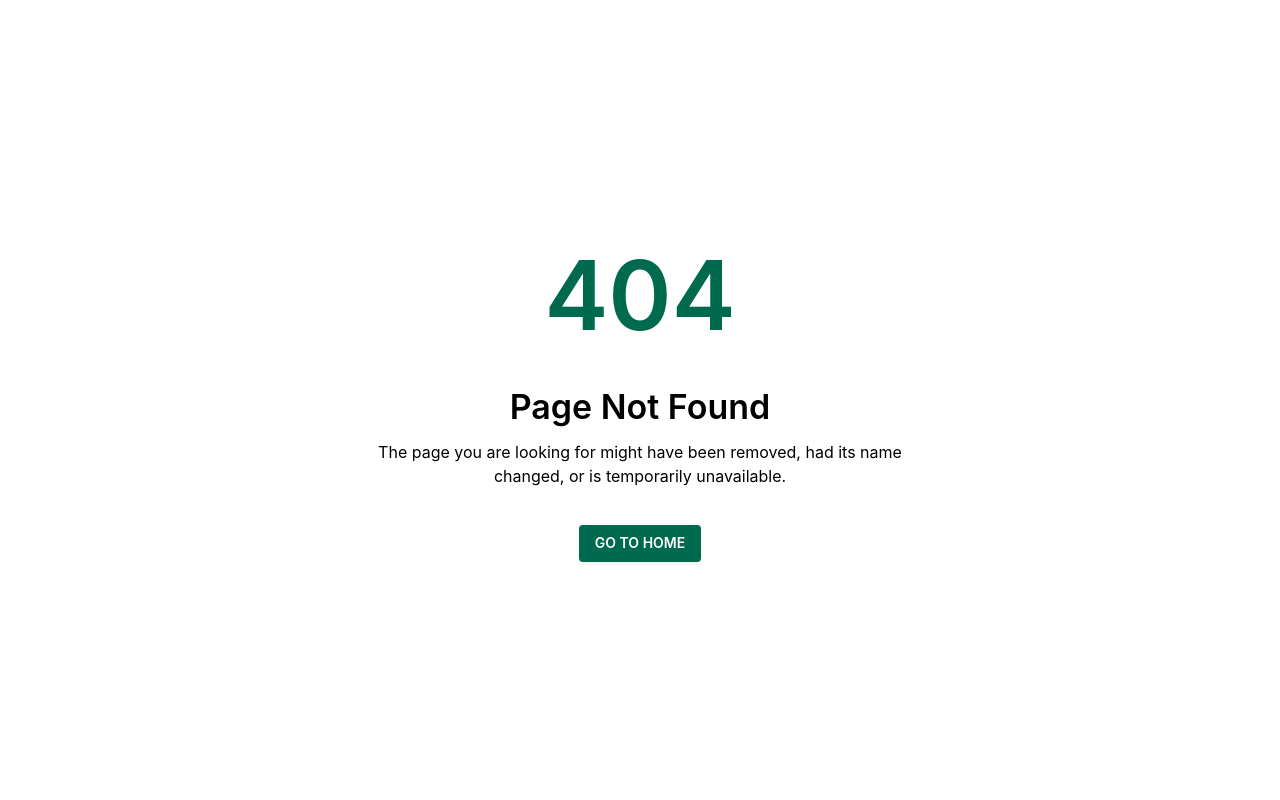
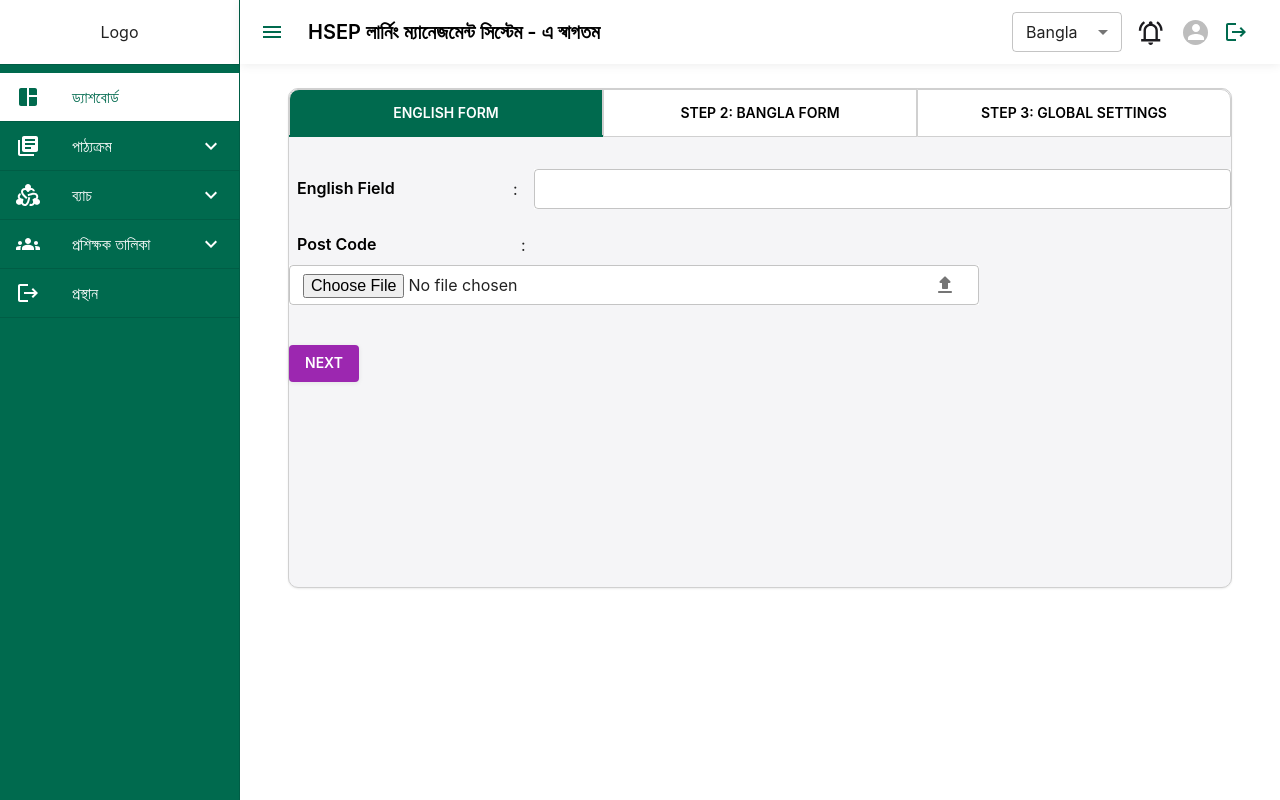
Before and after one commit to affan-habib/admin-panel, a React (Create React App) app: page /create-batch in a window 1280 px wide. Before the commit this address had no page. Built offline with nearby package versions, Linux system fonts and the light colour scheme; sample sign-in values are in the browser's storage.

Commit message:
header and sidebar initial setup done

```diff
--- a/src/components/layouts/Header.tsx
+++ b/src/components/layouts/Header.tsx
@@ -9,7 +9,7 @@ import MenuIcon from '@mui/icons-material/Menu';
 import { styled } from '@mui/material/styles';
 import notificationIcon from 'assets/Notification.svg';
 import ExpandMoreIcon from '@mui/icons-material/ExpandMore';
-import { Person } from '@mui/icons-material';
+import { Logout, Person } from '@mui/icons-material';
 import LanguageSelect from 'components/common/LanguageSelect';
 import { useTranslation } from 'react-i18next';
 const drawerWidth = 240;
@@ -90,7 +90,7 @@ const Header: React.FC<HeaderProps> = ({
             sx={{ ml: 1 }}
             onClick={handleLogout}
           >
-            <ExpandMoreIcon />
+            <Logout />
           </IconButton>
         </Box>
       </Toolbar>
--- a/src/components/layouts/menu-items.tsx
+++ b/src/components/layouts/menu-items.tsx
@@ -83,7 +83,7 @@ export const useGetMenuItems = (): MenuItem[] => {
       path: '/batch',
       icon: <Diversity2Icon />,
       subMenu: [
-        { title: t('batchSubmenu1'), icon: <AddCircleIcon />, path: '/submenu1' },
+        { title: t('batchSubmenu1'), icon: <AddCircleIcon />, path: '/create-batch' },
         { title: t('batchSubmenu2'), icon: <LibraryBooksIcon />, path: '/submenu2' },
         { title: t('batchSubmenu3'), icon: <LibraryBooksIcon />, path: '/submenu3' },
       ],
--- a/src/core/addForm/AddSomehing.tsx
+++ b/src/core/addForm/AddSomehing.tsx
@@ -6,6 +6,7 @@ import Stepper, { Step } from 'components/common/Stepper';
 import Step1 from './Step1';
 import Step2 from './Step2';
 import InputField from 'components/form/InputField';
+import { Container } from '@mui/material';
 
 const MyForm: React.FC = () => {
   const initialValues = {
@@ -28,6 +29,7 @@ const MyForm: React.FC = () => {
   };
 
   return (
+    <Container>
       <Formik
         initialValues={initialValues}
         validationSchema={validationSchema}
@@ -43,12 +45,13 @@ const MyForm: React.FC = () => {
                 <Step2 />
               </Step>
               <Step title="Step 3: Global Settings">
-              <InputField name='globalSetting' label='Global Settings' />
+                <InputField name="globalSetting" label="Global Settings" />
               </Step>
             </Stepper>
           </Form>
         )}
       </Formik>
+    </Container>
   );
 };
 
--- a/src/routes/AdminRoutes.js
+++ b/src/routes/AdminRoutes.js
@@ -1,5 +1,6 @@
 import { lazy } from 'react';
 import Loadable from 'components/common/Loadable';
+import MyForm from 'core/addForm/AddSomehing';
 
 const PrivateRoute = Loadable(
   lazy(() => import('components/common/PrivateRoute')),
@@ -21,6 +22,10 @@ const AdminRoutes = {
       path: 'dashboard',
       element: <Dashboard />,
     },
+    {
+      path: 'create-batch',
+      element: < MyForm/>,
+    },
   ],
 };
 
--- a/src/views/auth/LoginForm.tsx
+++ b/src/views/auth/LoginForm.tsx
@@ -46,7 +46,7 @@ const LoginForm: React.FC = () => {
 
       const data = response.data.data;
       saveAuthData(data);
-      navigate('/');
+      navigate('/dashboard');
     } catch (error) {}
   };
 
```
Lines whose indentation alone changed are shown as unchanged.
